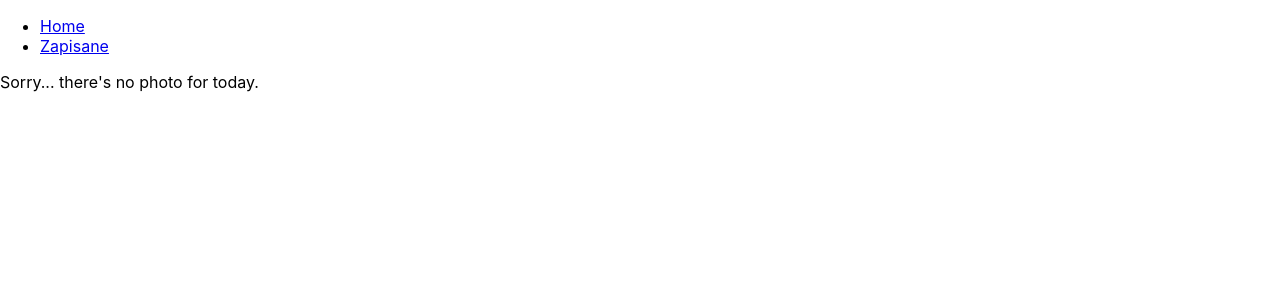
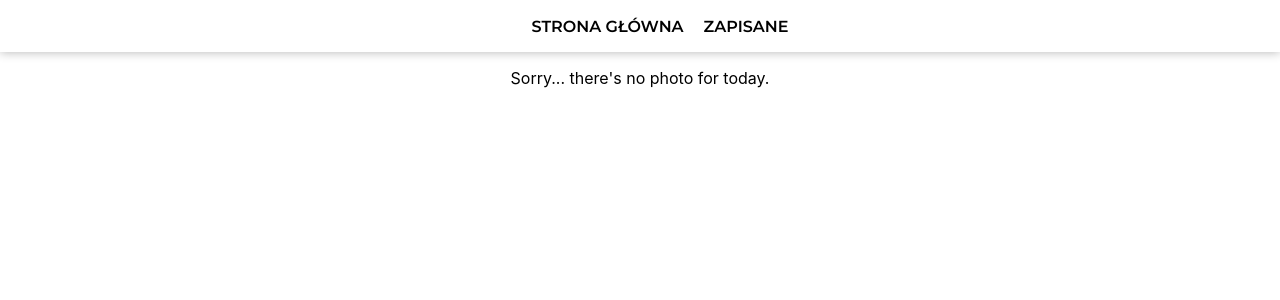
Before and after one commit to branegg/apod-viewer, a React (Create React App) app: page / in a window 1280 px wide. Shown: the top 300 px of the page. Built offline with nearby package versions, Linux system fonts and the light colour scheme; no server answers; a web font is replaced by a local one.

Commit message:
basic nav styling

```diff
--- a/src/components/App/App.scss
+++ b/src/components/App/App.scss
@@ -1,38 +1,38 @@
-.App {
-  text-align: center;
+.app {
+  display: flex;
+  flex-direction: column;
+  justify-content: flex-start;
+  align-items: center;
 }
 
-.App-logo {
-  height: 40vmin;
-  pointer-events: none;
-}
+.nav {
+  width: 100%;
+  display: flex;
+  justify-content: center;
+  align-items: center;
+  box-shadow: 0 0 10px 0 rgba(0, 0, 0, 0.3);
+  &__list {
+    display: flex;
+    justify-content: center;
+    align-items: center;
+  }
+  &__item {
+    list-style: none;
+    margin: 0 10px;
+  }
 
-@media (prefers-reduced-motion: no-preference) {
-  .App-logo {
-    animation: App-logo-spin infinite 20s linear;
+  &__link {
+    padding: 5px 0;
+    text-transform: uppercase;
+    text-decoration: none;
+    color: black;
+    font-weight: 600;
+    border-bottom: 2px solid black;
+    border-color: transparent;
+    transition: all 0.2s ease-in-out;
+
+    &:hover {
+      border-color: black;
+    }
   }
 }
-
-.App-header {
-  background-color: #282c34;
-  min-height: 100vh;
-  display: flex;
-  flex-direction: column;
-  align-items: center;
-  justify-content: center;
-  font-size: calc(10px + 2vmin);
-  color: white;
-}
-
-.App-link {
-  color: #61dafb;
-}
-
-@keyframes App-logo-spin {
-  from {
-    transform: rotate(0deg);
-  }
-  to {
-    transform: rotate(360deg);
-  }
-}
--- a/src/components/App/App.tsx
+++ b/src/components/App/App.tsx
@@ -19,23 +19,27 @@ export default function App() {
   }, []);
 
   const renderPhotoPreview = () => {
-    if (photo?.media_type === "image") {
-      return <PhotoPreview photo={photo} />
+    if (photo?.media_type === 'image') {
+      return <PhotoPreview photo={photo} />;
     } else {
-      return <p>Sorry... there's no photo for today.</p>
+      return <p>Sorry... there's no photo for today.</p>;
     }
-  }
+  };
 
   return (
     <Router>
-      <div>
-        <nav>
-          <ul>
-            <li>
-              <Link to="/">Home</Link>
+      <div className="app">
+        <nav className="nav">
+          <ul className="nav__list">
+            <li className="nav__item">
+              <Link className="nav__link" to="/">
+                Strona główna
+              </Link>
             </li>
-            <li>
-              <Link to="/zapisane">Zapisane</Link>
+            <li className="nav__item">
+              <Link className="nav__link" to="/zapisane">
+                Zapisane
+              </Link>
             </li>
           </ul>
         </nav>
```
